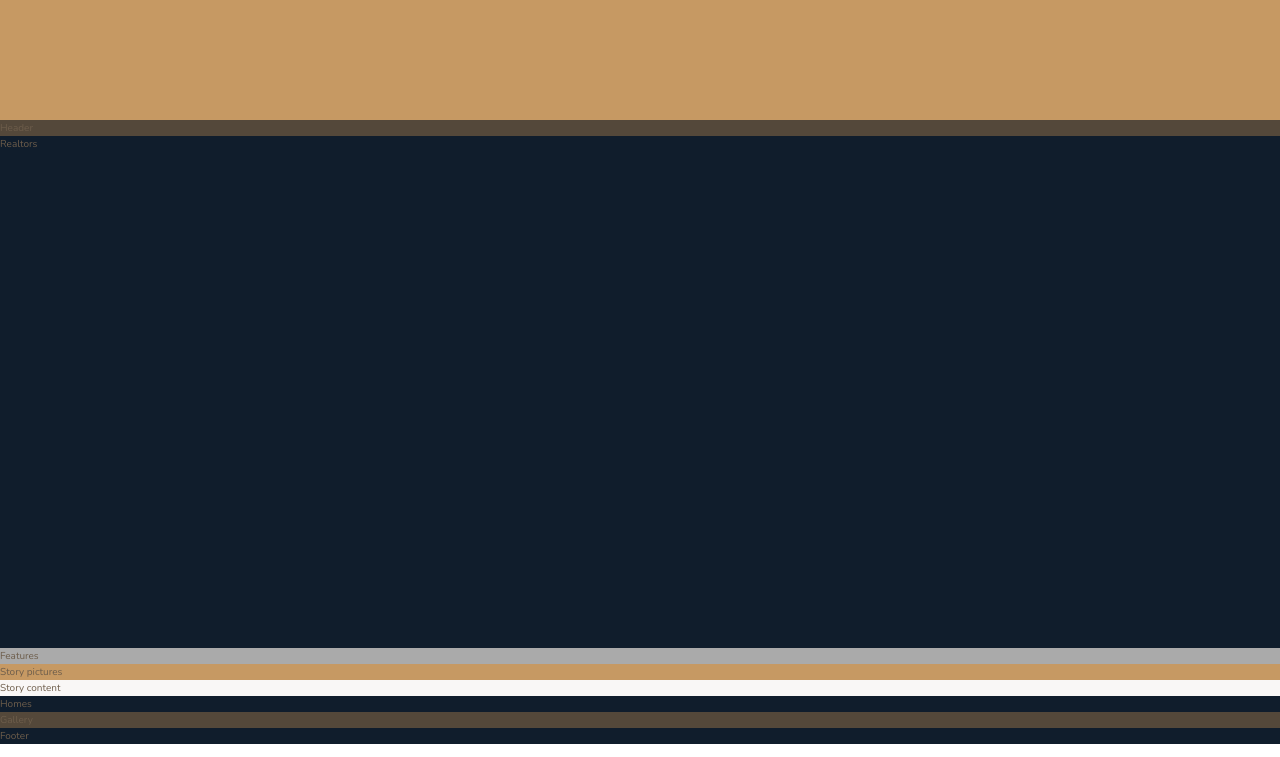
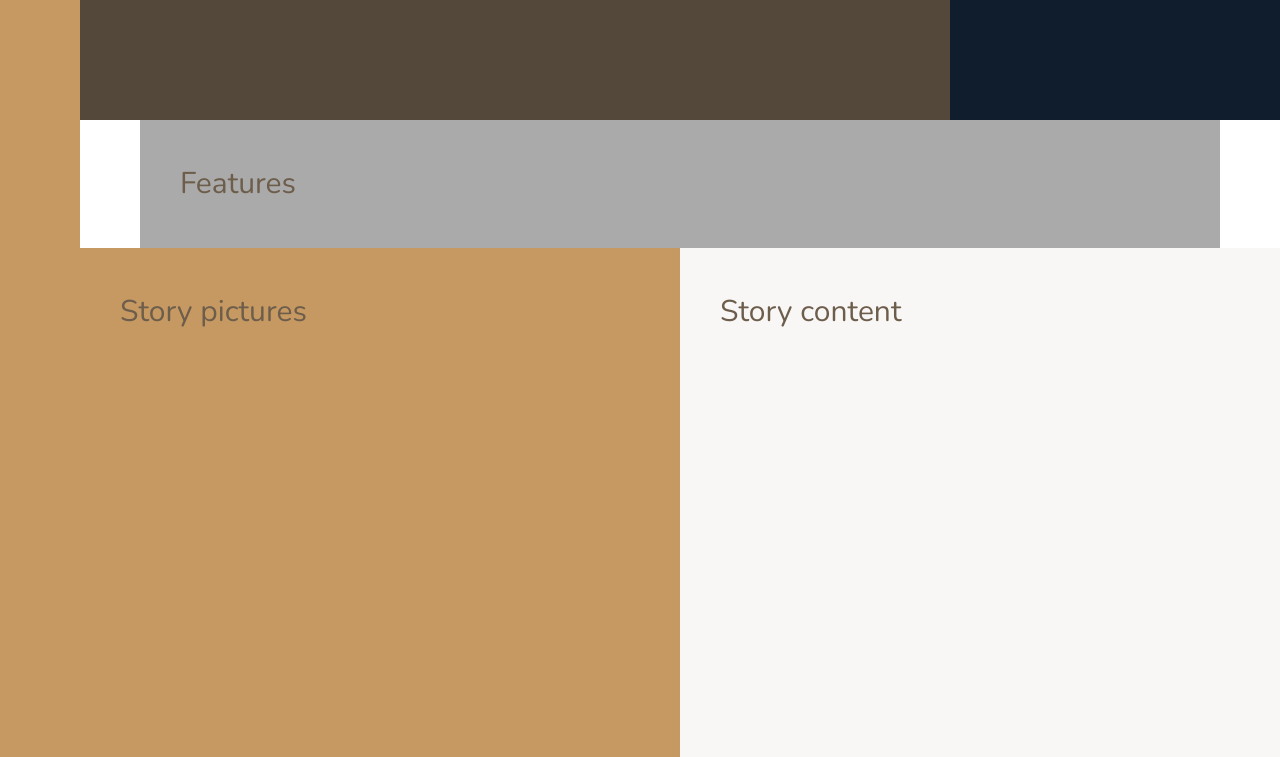
Before and after one commit to shanemduggan/advcsscourse, a website: page nexter/index.html in a window 1280 px wide. Shown: the part 520-1277 px from the top of the page. Drawn offline with nearby package versions, Linux system fonts and the light colour scheme.

Commit message:
section 9 - initial layout

```diff
--- a/intro to grid layouts.txt
+++ b/intro to grid layouts.txt
@@ -113,13 +113,15 @@ https://codepen.io/shanemduggan/pen/orqQej?editors=1100
 
 using min-content, max-content and the minmax() function
 
-
+https://codepen.io/shanemduggan/pen/ewrBar
 
 
 ----------------------------------
 
 
+responsive layouts with auto fit and auto fill
 
+https://codepen.io/shanemduggan/pen/jjxBBR
 
 
 ----------------------------------
--- a/nexter/sass/_base.scss
+++ b/nexter/sass/_base.scss
@@ -37,5 +37,14 @@ body {
 .container {
     display: grid;
     grid-template-rows: 80vh min-content 40vw repeat(3, min-content);
+    grid-template-columns:
+        [sidebar-start] 8rem
+        [sidebar-end full-start] minmax(6rem, 1fr)
+        [center-start] repeat(8, [col-start] minmax(min-content, 14rem) [col-end])
+        [center-end] minmax(6rem, 1fr) [full-end];
 
+    & > * {
+        padding: 40px;
+        font-size: 3rem;
+    }
 }
--- a/nexter/sass/_features.scss
+++ b/nexter/sass/_features.scss
@@ -1,3 +1,4 @@
 .features {
     background-color: $color-grey-light-2;
+    grid-column: center-start / center-end;
 }
--- a/nexter/sass/_footer.scss
+++ b/nexter/sass/_footer.scss
@@ -1,3 +1,4 @@
 .footer {
     background-color: $color-secondary;
+    grid-column: full-start / full-end;
 }
--- a/nexter/sass/_gallery.scss
+++ b/nexter/sass/_gallery.scss
@@ -1,3 +1,4 @@
 .gallery {
     background-color: $color-grey-dark-1;
+    grid-column: full-start / full-end;
 }
--- a/nexter/sass/_header.scss
+++ b/nexter/sass/_header.scss
@@ -1,3 +1,4 @@
 .header {
     background-color: $color-grey-dark-1;
+    grid-column: full-start / col-end 6;
 }
--- a/nexter/sass/_homes.scss
+++ b/nexter/sass/_homes.scss
@@ -1,3 +1,4 @@
 .homes {
     background-color: $color-secondary;
+    grid-column: center-start / center-end;
 }
--- a/nexter/sass/_realtors.scss
+++ b/nexter/sass/_realtors.scss
@@ -1,3 +1,4 @@
 .realtors {
     background-color: $color-secondary;
+    grid-column: col-start 7 / full-end;
 }
--- a/nexter/sass/_sidebar.scss
+++ b/nexter/sass/_sidebar.scss
@@ -1,3 +1,5 @@
 .sidebar {
     background-color: $color-primary;
+    grid-column: sidebar-start / sidebar-end;
+    grid-row: 1 / -1;
 }
--- a/nexter/sass/_story.scss
+++ b/nexter/sass/_story.scss
@@ -2,9 +2,11 @@
 
     &__pictures {
         background-color: $color-primary;
+        grid-column: full-start / col-end 4;
     }
 
     &__content {
         background-color: $color-grey-light-1;
+        grid-column: col-start 5 / full-end;
     }
 }
```
Also changed, not shown: nexter/css/style.css.
